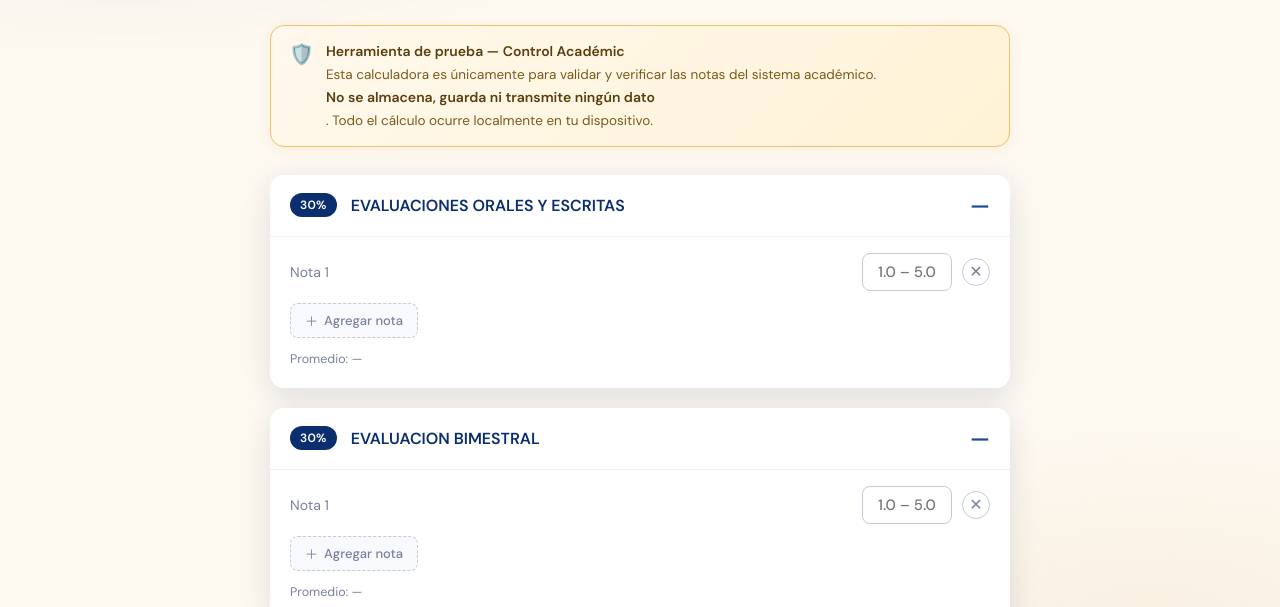
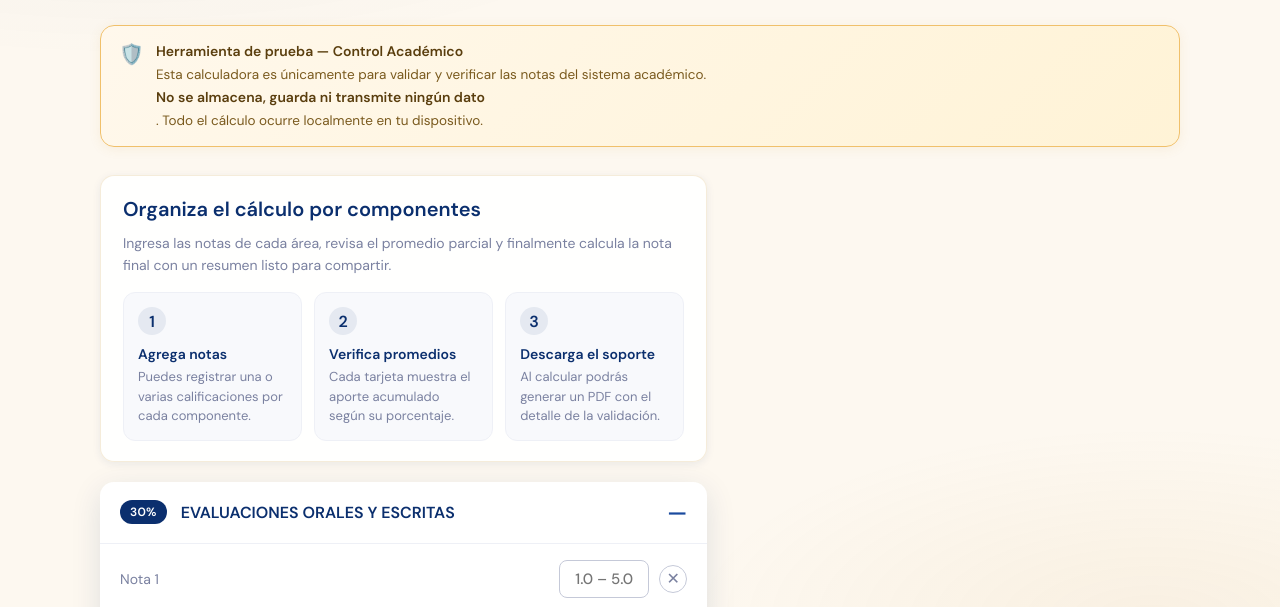
Before and after one commit to JMontes1986/Validador-de-Nota-Final, a plain HTML site: page index.html in a window 1280 px wide. Shown: the part 181-788 px from the top of the page. Drawn offline with nearby package versions, Linux system fonts and the light colour scheme.

Commit message:
Update index.html

```diff
--- a/index.html
+++ b/index.html
@@ -23,6 +23,7 @@
     --danger: #d94040;
     --success: #1e8a5e;
     --success-bg: #e8f7f1;
+    --success-border: #8fd9b8;
     --fail-bg: #fdeaea;
     --shadow-sm: 0 2px 8px rgba(11,47,110,0.08);
     --shadow-md: 0 8px 30px rgba(11,47,110,0.12);
@@ -53,7 +54,7 @@
   .page-wrapper {
     position: relative;
     z-index: 1;
-    max-width: 780px;
+    max-width: 1120px;
     margin: 0 auto;
     padding: 30px 20px 60px;
   }
@@ -136,6 +137,82 @@
     font-size: 14px;
     margin-bottom: 2px;
     color: #5a3e0e;
+  }
+
+  .workspace {
+    display: grid;
+    grid-template-columns: minmax(0, 1.15fr) minmax(320px, 0.85fr);
+    gap: 24px;
+    align-items: start;
+  }
+
+  .input-column,
+  .summary-column {
+    display: flex;
+    flex-direction: column;
+    gap: 20px;
+  }
+
+  .intro-card {
+    background: rgba(255,255,255,0.9);
+    border: 1px solid rgba(201,149,58,0.18);
+    border-radius: var(--radius);
+    padding: 20px 22px;
+    box-shadow: var(--shadow-sm);
+    animation: fadeUp 0.5s 0.12s ease both;
+  }
+
+  .intro-title {
+    font-size: 20px;
+    color: var(--navy);
+    font-weight: 700;
+    margin-bottom: 10px;
+  }
+
+  .intro-copy {
+    color: var(--gray-500);
+    line-height: 1.6;
+    font-size: 14px;
+    margin-bottom: 16px;
+  }
+
+  .intro-steps {
+    display: grid;
+    grid-template-columns: repeat(auto-fit, minmax(160px, 1fr));
+    gap: 12px;
+  }
+
+  .step-card {
+    background: var(--gray-50);
+    border: 1px solid var(--gray-100);
+    border-radius: 12px;
+    padding: 14px;
+  }
+
+  .step-card span {
+    display: inline-flex;
+    align-items: center;
+    justify-content: center;
+    width: 28px;
+    height: 28px;
+    border-radius: 50%;
+    background: rgba(11,47,110,0.08);
+    color: var(--navy);
+    font-weight: 700;
+    margin-bottom: 10px;
+  }
+
+  .step-card strong {
+    display: block;
+    color: var(--navy);
+    margin-bottom: 4px;
+    font-size: 14px;
+  }
+
+  .step-card p {
+    font-size: 13px;
+    color: var(--gray-500);
+    line-height: 1.5;
   }
 
   /* ─── Card ─── */
@@ -307,9 +384,10 @@
     color: white;
     border-radius: var(--radius);
     padding: 28px 24px;
+    position: sticky;
+    top: 24px;
     box-shadow: var(--shadow-lg);
     animation: fadeUp 0.5s 0.4s ease both;
-    position: relative;
     overflow: hidden;
   }
 
@@ -356,6 +434,18 @@
     font-weight: 500;
     opacity: 0.85;
     margin-top: 6px;
+  }
+
+  .summary-hint {
+    margin-top: 14px;
+    padding: 12px 14px;
+    background: var(--success-bg);
+    border: 1px solid var(--success-border);
+    border-radius: 12px;
+    color: var(--success);
+    font-size: 13px;
+    line-height: 1.5;
+    font-weight: 500;
   }
 
   .summary-breakdown {
@@ -484,8 +574,19 @@
     to   { opacity: 1; transform: translateX(0); }
   }
 
-  @media (max-width: 500px) {
+ @media (max-width: 960px) {
+    .workspace {
+      grid-template-columns: 1fr;
+    }
+
+    .summary-card {
+      position: static;
+    }
+  }
+
+ @media (max-width: 500px) {
     .summary-breakdown { grid-template-columns: repeat(2, 1fr); }
+  .intro-steps { grid-template-columns: 1fr; }
   }
 </style>
 </head>
@@ -507,23 +608,50 @@
   <div class="notice">
     <span class="notice-icon">🛡️</span>
     <div class="notice-text">
-      <strong>Herramienta de prueba — Control Académic</strong>
+      <strong>Herramienta de prueba — Control Académico</strong>
       Esta calculadora es únicamente para validar y verificar las notas del sistema académico. <strong>No se almacena, guarda ni transmite ningún dato</strong>. Todo el cálculo ocurre localmente en tu dispositivo.
     </div>
   </div>
 
-  <!-- Grade sections -->
-  <div id="sections-container"></div>
+  <div class="workspace">
+    <section class="input-column">
+      <div class="intro-card">
+        <div class="intro-title">Organiza el cálculo por componentes</div>
+        <p class="intro-copy">Ingresa las notas de cada área, revisa el promedio parcial y finalmente calcula la nota final con un resumen listo para compartir.</p>
+        <div class="intro-steps">
+          <div class="step-card">
+            <span>1</span>
+            <strong>Agrega notas</strong>
+            <p>Puedes registrar una o varias calificaciones por cada componente.</p>
+          </div>
+          <div class="step-card">
+            <span>2</span>
+            <strong>Verifica promedios</strong>
+            <p>Cada tarjeta muestra el aporte acumulado según su porcentaje.</p>
+          </div>
+          <div class="step-card">
+            <span>3</span>
+            <strong>Descarga el soporte</strong>
+            <p>Al calcular podrás generar un PDF con el detalle de la validación.</p>
+          </div>
+        </div>
+      </div>
+
+      <!-- Grade sections -->
+      <div id="sections-container"></div>
 
   <!-- Calculate button -->
-  <button class="calc-btn" onclick="calcular()">✦ Calcular Nota Final</button>
+      <button class="calc-btn" onclick="calcular()">✦ Calcular Nota Final</button>
+    </section>
 
-  <!-- Summary -->
-  <div class="summary-card" id="summary" style="display:none; margin-top:20px;">
+  <aside class="summary-column">
+      <!-- Summary -->
+      <div class="summary-card" id="summary" style="display:none;">
     <div style="position:relative;z-index:1;">
       <div class="summary-label">Nota Final Calculada</div>
       <div class="summary-score" id="score-display">—</div>
       <div class="summary-verdict" id="verdict-display"></div>
+      <div class="summary-hint" id="pdf-hint">Al momento de realizar el cálculo de la nota puedes descargar la información en un archivo PDF.</div>
       <div class="summary-breakdown" id="breakdown-display"></div>
       <div class="actions-bar">
         <button class="download-btn" id="download-report-btn" onclick="downloadReport()">
@@ -532,6 +660,8 @@
       </div>
       <div class="summary-note" id="summary-note"></div>
     </div>
+      </div>
+    </aside>
   </div>
 
   <footer>
```
